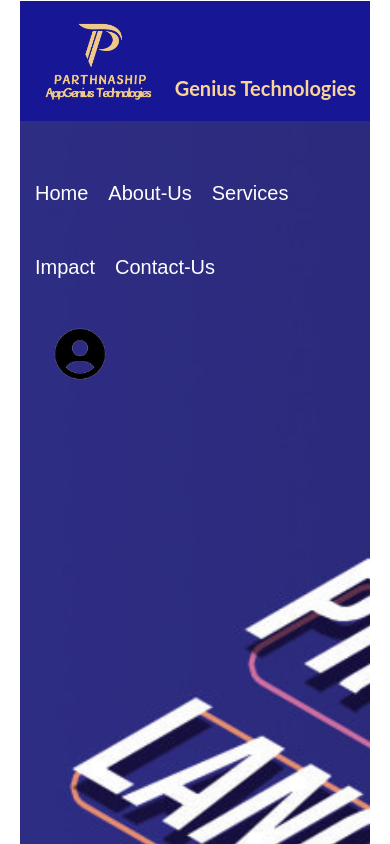
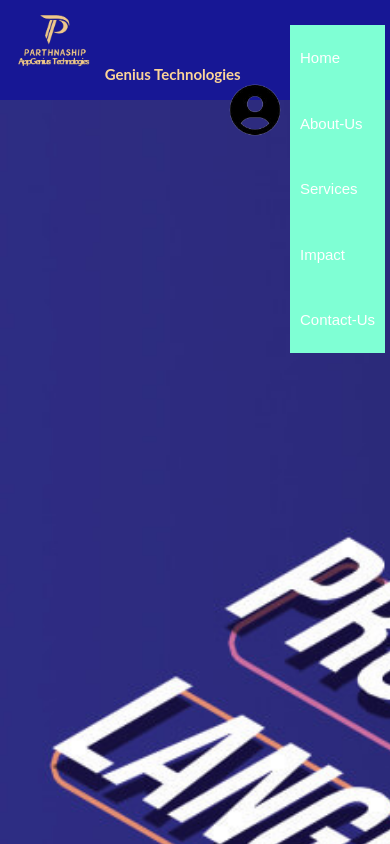
Before and after one commit to Mo6x/AehterwaveTech, a React (Create React App) app: page / in a window 390 px wide. Shown: the top 844 px of the page. Built offline with nearby package versions, Linux system fonts and the light colour scheme.

Commit message:
still working on it

```diff
--- a/src/Components/Cards/Card.css
+++ b/src/Components/Cards/Card.css
@@ -101,3 +101,13 @@ h2{
 .Card-slide &:hover{
     transform: rotate(180deg);
 }
+
+
+@media all and (max-width: 750px){
+    .vision{
+        width: 100%;
+        height: 380px;
+        margin-top: 20px;
+     }
+
+}
--- a/src/Components/Navbar/Navbar.css
+++ b/src/Components/Navbar/Navbar.css
@@ -1,7 +1,7 @@
 .Navbar-container{
     display: flex;
     width: 100%;
-    height: 120px;
+    height: 100px;
     flex-wrap: wrap;
     padding-top: 0%;
     /* position: fixed; */
@@ -20,6 +20,7 @@
     display: flex;
     flex-wrap: wrap;
     margin-left: 1%;
+    padding-top: 0px;
 }
 
 .navbe-img img{
@@ -31,8 +32,9 @@
 .appgenius{
     height: 0;
     font-weight: bolder;
-    margin-top: 70px;
-    font-size: 20px;
+    margin-top: 50px;
+    font-size: 15px;
+    cursor: pointer;
     color: rgb(252, 212, 152);
 }
 
@@ -40,8 +42,8 @@
     height: 0px;
     display: flex;
     flex-wrap: wrap;
-    margin-top: 25px;
-    padding-right: -30px;
+    margin-top: 15px;
+    margin-left: 570px;
 }
 
 .Navbar-lists ul, li, .link{
@@ -50,7 +52,7 @@
     font-weight: 400;
     color: white;
     margin: 10px 5px;
-    font-size: 20px;
+    font-size: 15px;
     cursor: pointer;
     font-family: sans-serif;
 }
@@ -64,7 +66,7 @@
 .avater-img{
     height: 0;
     width: 0;
-    margin-top: -15px;
+    margin-top: -2px;
     margin-right: 120px;
 }
 
@@ -72,3 +74,40 @@
     height: 120px;
     cursor: pointer;
 }
+
+
+@media all and (max-width: 750px){
+
+    .navbe-img img{
+        height: 80px;
+        cursor: pointer;
+        border-radius: 10px;
+    }
+
+
+   .navbe-img{
+     display: flex;
+     flex-wrap: wrap;
+     display: block;
+     flex-direction: column;
+   }
+
+   .Navbar-lists{
+     margin-left: 0px;
+   }
+
+   .Navbar-lists ul, li, .link{
+    display: flex;
+    flex-direction: column;
+    background-color: aquamarine;
+}
+
+.avater-img{
+    margin-top: -10%;
+    padding-left: 50%;
+    background-color: blanchedalmond;
+}
+
+
+
+}
--- a/src/Components/Navbar/Navbar.js
+++ b/src/Components/Navbar/Navbar.js
@@ -22,10 +22,10 @@ const Navbar = () => {
                 <li> <Link  className="link" to="/Impact">Impact</Link> </li>
                 <li> <Link  className="link" to="/Contact">Contact-Us</Link></li>
                </ul>
-               <div className='avater-img'>
+            </div>
+              <div className='avater-img'>
                <img src={ Avater} alt='avatar images' />
-               </div>
-            </div>
+              </div>
         </div>
     </div>
   )
--- a/src/app.css
+++ b/src/app.css
@@ -13,3 +13,9 @@ body{
     padding: 1px 20px;
     background-color: white;
 }
+
+@media all and (max-width: 750px){
+    body{
+        padding: 0;
+    }
+}
```
